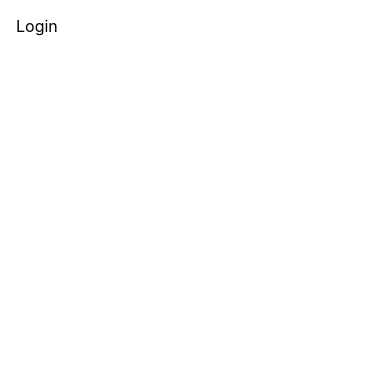
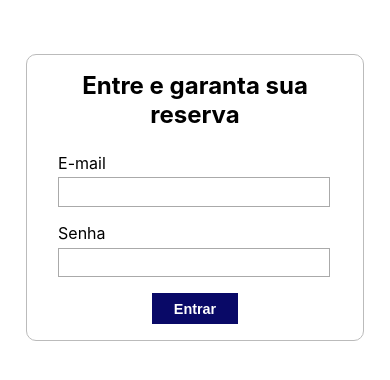
Before and after one commit to EdyKnopfler/architecture-studies, a React (Create React App) app in the folder reservation-frontend/: page /login in a window 390 px wide. Shown: the top 380 px of the page. Built offline with nearby package versions, Linux system fonts and the light colour scheme.

Commit message:
Formulário de login

```diff
--- a/reservation-frontend/src/components/Reservation.js
+++ b/reservation-frontend/src/components/Reservation.js
@@ -21,7 +21,7 @@ export default function Reservation() {
   return (
     <div className="Reservation">
       <BrowserRouter>
-        { user &&
+        {user &&
           <nav className="menu">
             <ul>
               <li><Link to="/flight">Voo</Link></li>
--- a/reservation-frontend/src/components/Reservation.scss
+++ b/reservation-frontend/src/components/Reservation.scss
@@ -4,4 +4,8 @@
     background: #ffd89a;
   }
 
+  section {
+    position: relative;
+  }
+
 }
--- a/reservation-frontend/src/components/login/Login.js
+++ b/reservation-frontend/src/components/login/Login.js
@@ -1,7 +1,24 @@
+import './Login.scss';
+
 export default function Login() {
-    return (
-      <>
-        Login
-      </>
-    )
-  }
+  return (
+    <div className="Login">
+      <h1>Entre e garanta sua reserva</h1>
+      <div className="formDiv">
+        <label>
+          <span>E-mail</span>
+          <input id="email" type="text" />
+        </label>
+        <label>
+          <span>Senha</span>
+          <input id="password" type="password" />
+        </label>
+        <div className="buttonsDiv">
+          <button>
+            Entrar
+          </button>
+        </div>
+      </div>
+    </div>
+  )
+}
--- /dev/null
+++ b/reservation-frontend/src/components/login/Login.scss
@@ -0,0 +1,25 @@
+.Login {
+  border: 1px solid #BBB;
+  border-radius: 10px;
+  padding: 1em;
+  margin: 15% auto;
+  width: 50%;
+}
+
+@media(max-width: 665px) {
+  .Login {
+    width: 85%;
+
+    h1 {
+      text-align: center;
+    }
+
+    .formDiv {
+      width: 90%;
+
+      input {
+        width: 95%;
+      }
+    }
+  }
+}
```
